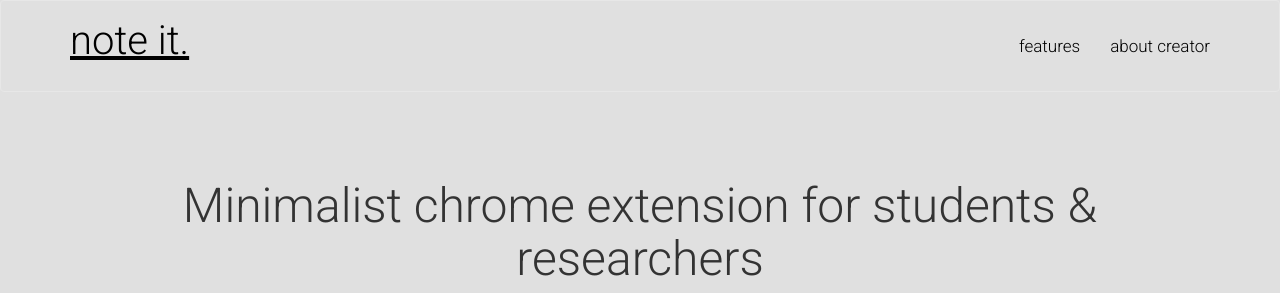
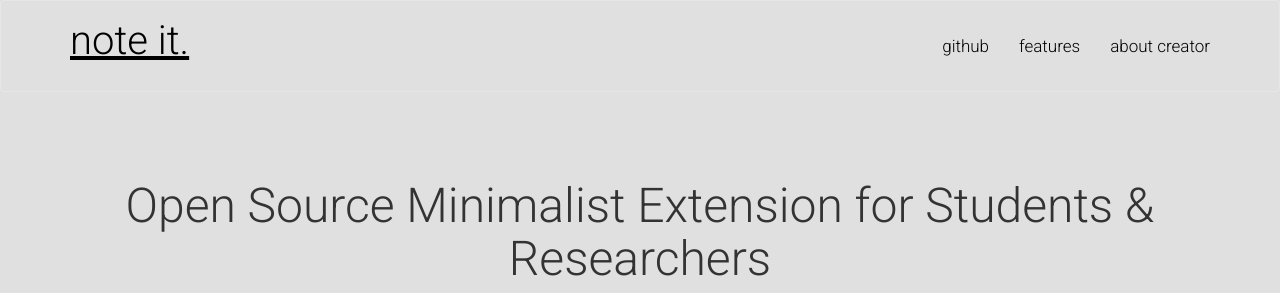
Before and after one commit to yashrajb/note-it-browser-extension-website, a plain HTML site: page index.html in a window 1280 px wide. Shown: the top 293 px of the page. Drawn offline with nearby package versions, Linux system fonts and the light colour scheme; files whose address does not match are found by name.

Commit message:
added github link in homepage

```diff
--- a/index.html
+++ b/index.html
@@ -102,6 +102,7 @@
         <a class="navbar-brand">Note It.</a>
       </div>
       <ul class="nav navbar-nav navbar-right">
+        <li><a class="nav-link" href="https://github.com/yashrajb/noteit-browser-extension">github</a></li>
         <li><a class="nav-link" href="#features">features</a></li>
         <li><a class="nav-link" href="https://yashrajb.github.io" target="_blank">about creator</a></li>
       </ul>
@@ -117,7 +118,7 @@
 
     <!-- </div>
     <div class="col-md-6 col-lg-6"> -->
-        <h1>Minimalist chrome extension for students & researchers</h1>
+        <h1>Open Source Minimalist Extension for Students & Researchers</h1>
         <p>
           <a id="btn-download" href="https://microsoftedge.microsoft.com/addons/detail/note-it/dkmedcbiofmfhblmdbgiidmmajlbbakn" target="__blank" class="btn">
             <img src="./images//microsoft.png" class="browserimage"/> available in edge
```
